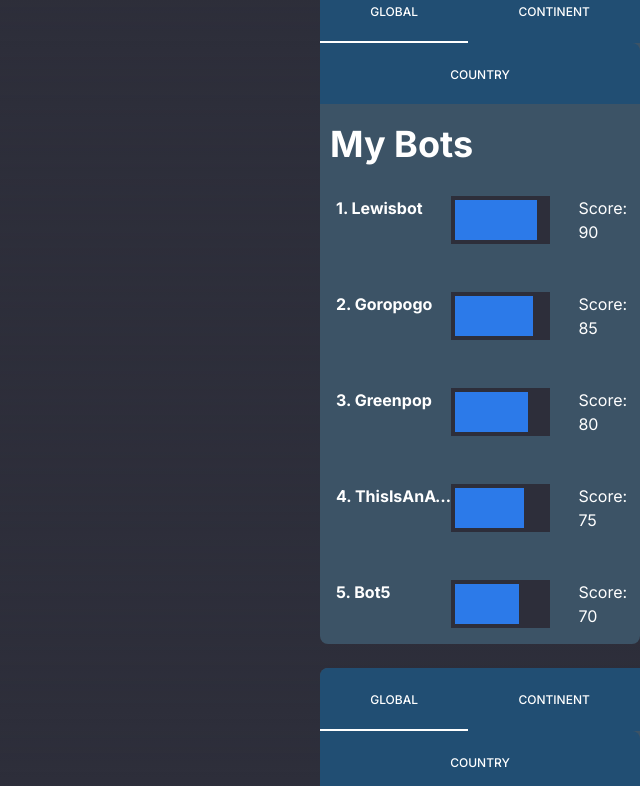
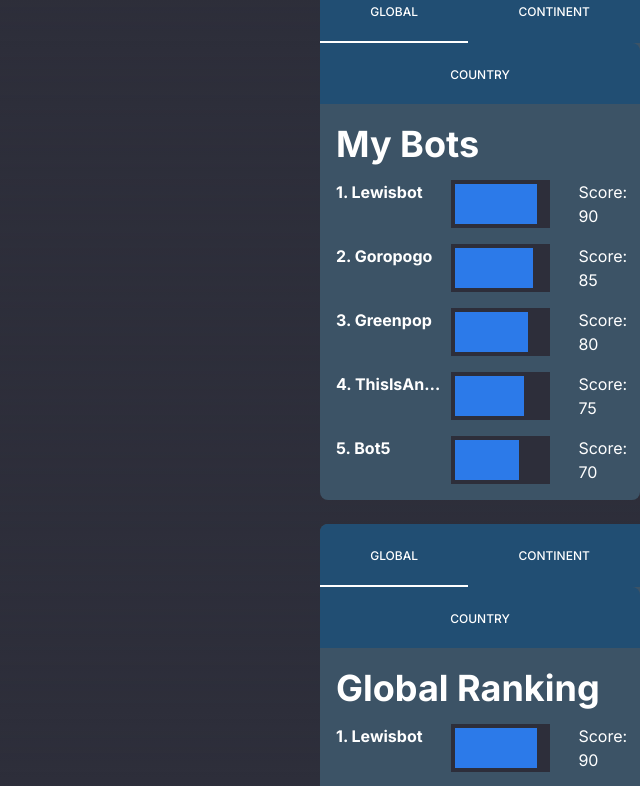
Before and after one commit to flofriday/CardLabs, a Next.js app in the folder frontend/: page /dashboard in a window 1280 px wide. Shown: the part 820-1606 px from the top of the page, without its empty margins (640-1280 px from the left). Built offline with nearby package versions, Linux system fonts and the light colour scheme.

Commit message:
[#26] - adjust margins and paddings for mini leaderboards

```diff
--- a/frontend/app/dashboard/miniLeaderBoardContent.tsx
+++ b/frontend/app/dashboard/miniLeaderBoardContent.tsx
@@ -10,11 +10,12 @@ export default function MiniLeaderBoardContent({
   entries,
 }: Props): JSX.Element {
   return (
-    <div>
-      <h2 className="text-4xl font-bold mb-4 mx-2.5">{title}</h2>
+    <div className="pb-4 px-4">
+      <h2 className="text-4xl font-bold mb-4">{title}</h2>
+      <div className="flex flex-col space-y-4">
         {entries.map((entry, index) => (
-        <span key={index} className="mb-4 p-4 grid grid-cols-5">
-          <p className="font-bold col-span-2 truncate">
+          <div key={index} className="grid grid-cols-5">
+            <p className="font-bold col-span-2 truncate pr-2">
               {entry.place}. {entry.botName}
             </p>
             <div className="col-span-2 pr-4">
@@ -26,8 +27,9 @@ export default function MiniLeaderBoardContent({
               </div>
             </div>
             <p className="ml-2 col-span-1 pl-1">Score: {entry.score}</p>
-        </span>
+          </div>
         ))}
+      </div>
     </div>
   );
 }
```
Lines whose indentation alone changed are shown as unchanged.
